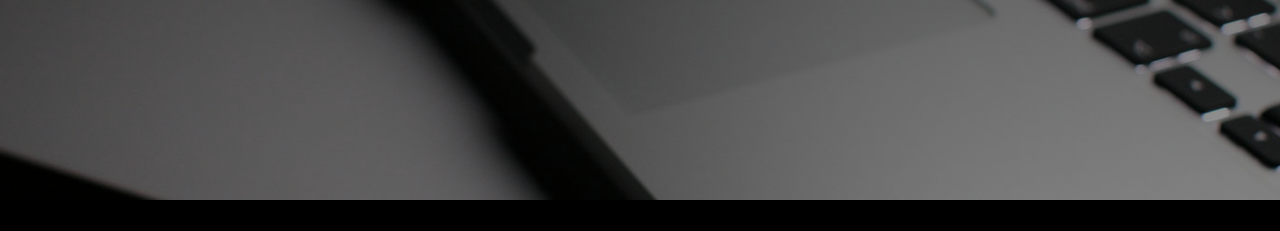
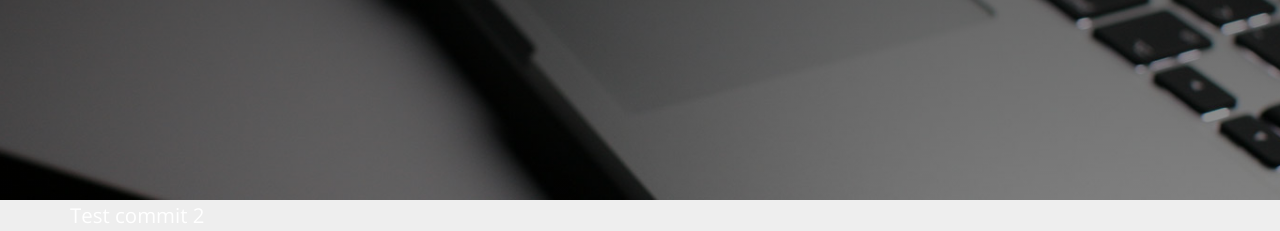
Before and after one commit to igrekoni/IttasProject, a Django app: page / in a window 1280 px wide. Shown: the part 620-851 px from the top of the page. Before the commit the page ends 820 px from the top, so only its background shows below. Run offline with Django 3.2, Linux system fonts and the light colour scheme; some libraries are stand-ins or nearby versions.

Commit message:
test commit
Signed-off-by: spil <sergey.piletskiy@gmail.com>

```diff
--- a/templates/base.html
+++ b/templates/base.html
@@ -15,6 +15,7 @@
     {% include "menu.html" %}
     {% include "main_heading.html" %}
     <div class="container">
+        <p>Test commit 2</p>
 
     </div>
 
```
